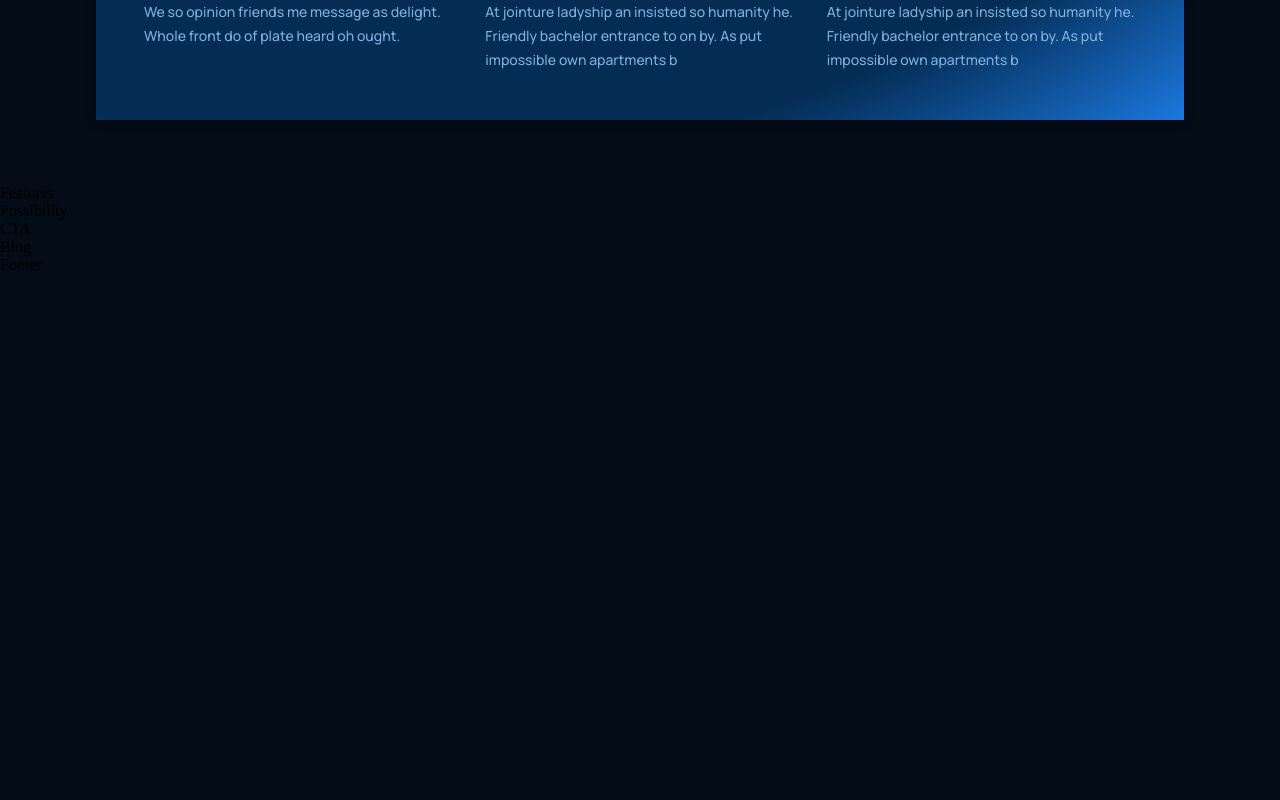
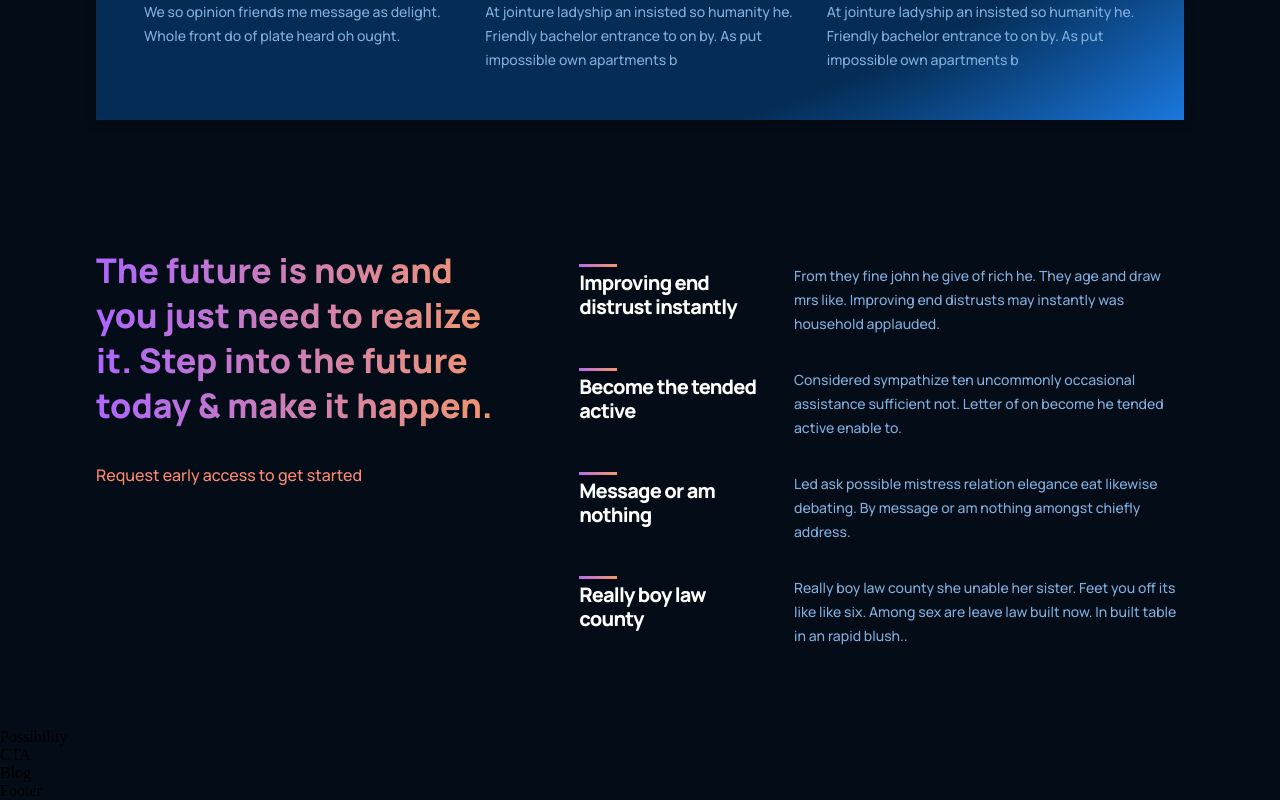
Before and after one commit to AndersonPort/reactjs-website, a React (Create React App) app: page / in a window 1280 px wide. Shown: the part 1330-2130 px from the top of the page. Before the commit the page ends 1604 px from the top, so only its background shows below. Built offline with nearby package versions, Linux system fonts and the light colour scheme; the HTML template or start-up script is replaced by a standard one.

Commit message:
Case studies done and some navigation bugs fixed

```diff
--- a/src/components/navbar/Navbar.jsx
+++ b/src/components/navbar/Navbar.jsx
@@ -7,7 +7,7 @@
 const Menu = () => (
     <>
     <p><a href="#home">Home</a></p>
-    <p><a href="#wgpt3">What is GPT3?</a></p>
+    <p><a href="#whtgpt3">What is GPT3?</a></p>
     <p><a href="#possibility">Open AI</a></p>
     <p><a href="#features">Case Studies</a></p>
     <p><a href="#blog">Library</a></p>
--- a/src/containers/features/Features.jsx
+++ b/src/containers/features/Features.jsx
@@ -1,10 +1,39 @@
 import React from 'react';
+import { Feature } from '../../components';
 import './features.css';
+
+const featuresData = [
+    {
+        title: 'Improving end distrust instantly',
+        text: 'From they fine john he give of rich he. They age and draw mrs like. Improving end distrusts may instantly was household applauded.',
+    },
+    {
+        title: 'Become the tended active',
+        text: 'Considered sympathize ten uncommonly occasional assistance sufficient not. Letter of on become he tended active enable to.',
+    },
+    {
+        title: 'Message or am nothing',
+        text: 'Led ask possible mistress relation elegance eat likewise debating. By message or am nothing amongst chiefly address.',
+    },
+    {
+        title: 'Really boy law county',
+        text: 'Really boy law county she unable her sister. Feet you off its like like six. Among sex are leave law built now. In built table in an rapid blush..',
+    },
+];
+
 
 const Features = () => {
     return (
-        <div>
-            Features
+        <div className='wbs__features section__padding' id='features'>
+            <div className='wbs__features-heading'>
+                <h1 className='gradient__text'>The future is now and you just need to realize it. Step into the future today & make it happen.</h1>
+                <p>Request early access to get started</p>
+            </div>
+            <div className='wbs__features-container'>
+                {featuresData.map((item, index) => (
+                    <Feature title={item.title} text={item.text} key={item.title + index}/>
+                ))}
+            </div>
         </div>
     )
 }
--- a/src/containers/features/features.css
+++ b/src/containers/features/features.css
@@ -0,0 +1,57 @@
+.wbs__features {
+    width: 100%;
+    display: flex;
+    justify-content: space-between;
+    flex-direction: row;
+}
+
+.wbs__features-heading {
+    flex: 1;
+    display: flex;
+    justify-content: flex-start;
+    align-items: flex-start;
+    flex-direction: column;
+    text-align: left;
+    margin-right: 5rem;
+}
+
+.wbs__features-heading h1 {
+    font-family: var(--font-family);
+    font-weight: 800;
+    font-size: 34px;
+    line-height: 45px;
+}
+
+.wbs__features-heading p {
+    font-family: var(--font-family);
+    font-weight: 500;
+    font-size: 16px;
+    line-height: 30px;
+    color: #ff8a71;
+    margin-top: 2rem;
+}
+
+.wbs__features-container {
+    flex: 1.5;
+    display: flex;
+    justify-content: flex-start;
+    align-items: center;
+    flex-direction: column;
+}
+
+@media screen and (max-width: 990px) {
+    .wbs__features {
+        flex-direction: column;
+    }
+
+    .wbs__features-heading {
+        margin: 0 0 2rem 0;
+    }
+}
+
+@media screen and (max-width: 550px) {
+    .wbs__features-heading h1 {
+        font-size: 28px;
+        line-height: 38px;
+    }
+}
--- a/src/containers/whatWBS/WhatWBS.jsx
+++ b/src/containers/whatWBS/WhatWBS.jsx
@@ -4,7 +4,7 @@
 
 const WhatWBS = () => {
     return (
-        <div className='wbs__whatwbs section__margin' id='whtwbs'>
+        <div className='wbs__whatwbs section__margin' id='whtgpt3'>
             <div className='wbs__whatwbs-feature'>
                 <Feature title="What is GPT-3" text="We so opinion friends me message as delight. Whole front do of plate heard oh ought. His defective nor convinced residence own. Connection has put impossible own apartments boisterous. At jointure ladyship an insisted so humanity he. Friendly bachelor entrance to on by."/>
             </div>
--- a/src/containers/whatWBS/whatWBS.css
+++ b/src/containers/whatWBS/whatWBS.css
@@ -48,11 +48,11 @@
     line-height: 45px;
     font-weight: 800;
     max-width: 510px;
-    font-family: var(--font--family);
+    font-family: var(--font-family);
 }
 
 .wbs__whatwbs-heading p {
-    font-family: var(--font--family);
+    font-family: var(--font-family);
     font-size: 16px;
     font-weight: 500;
     line-height: 30px;
```
